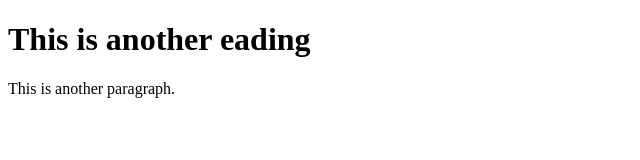
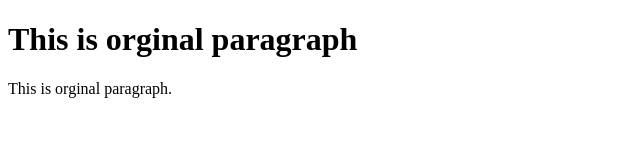
Before and after one commit to tsegaweldu/JavaCoding, a plain HTML site: page index.html in a window 1280 px wide. Shown: the whole page, without its empty margins (0-640 px from the left). Drawn offline with Linux system fonts and the light colour scheme.

Commit message:
Update index.html

```diff
--- a/index.html
+++ b/index.html
@@ -4,7 +4,7 @@
 		<title>Page Title</title>
 	</head>
 	<body>
-		<h1>This is another eading</h1>
-		<p>This is another paragraph.</p>
+		<h1>This  is orginal paragraph </h1>
+		<p>This is orginal  paragraph.</p>
 	</body>
 </html>
```
